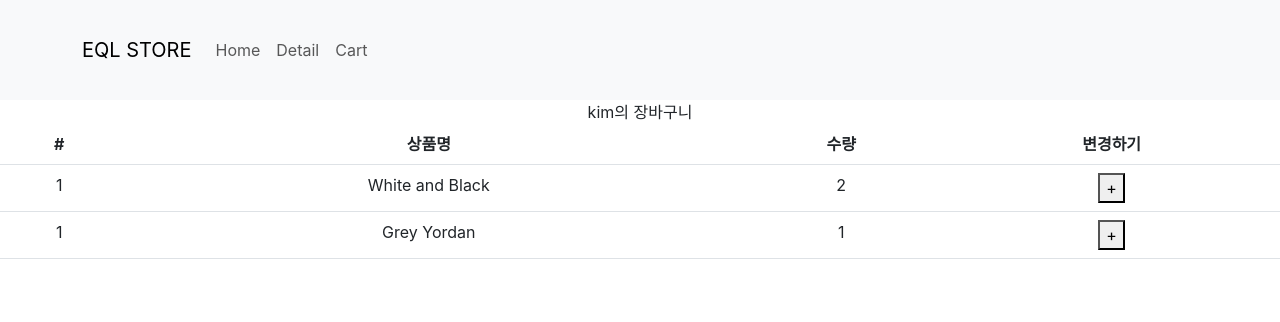
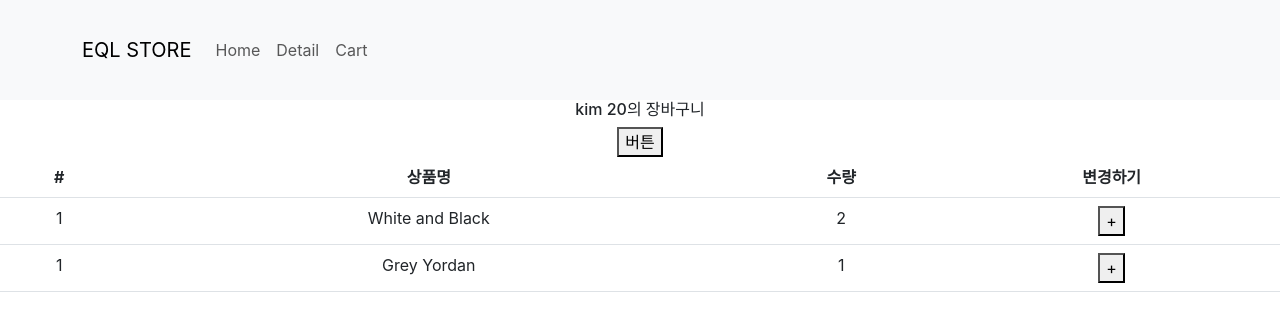
Before and after one commit to heeyonhh/shop, a React (Create React App) app: page /cart in a window 1280 px wide. Shown: the top 322 px of the page. Built offline with nearby package versions, Linux system fonts and the light colour scheme.

Commit message:
dispatch 2

```diff
--- a/src/components/Cart.js
+++ b/src/components/Cart.js
@@ -1,6 +1,6 @@
 import Table from 'react-bootstrap/Table';
 import { useDispatch, useSelector } from 'react-redux';
-import { changeName } from '../store'
+import { changeName, increase } from '../store'
 
 function Cart() {
 
@@ -9,8 +9,10 @@ function Cart() {
 
     return (
         <div>
-
-            {state.user}의 장바구니
+            <h6>{state.user.name} {state.user.age}의 장바구니</h6>
+            <button onClick={()=>{
+                dispatch(increase())
+            }}>버튼</button>
 
             <Table>
                 <thead>
@@ -29,9 +31,11 @@ function Cart() {
                                 <td>{state.cart[i].name}</td>
                                 <td>{state.cart[i].count}</td>
                                 {/* 3. 만든함수 import 후 > 디스패치 스테이트 만들고*/}
-                                <td><button onClick={()=>{
-                                    dispatch(changeName())
-                                }}>+</button></td>
+                                <td>
+                                    <button onClick={()=>{
+                                        dispatch(changeName())
+                                    }}>+</button>
+                                </td>
                             </tr>
                         )
                     }
--- a/src/store.js
+++ b/src/store.js
@@ -1,23 +1,21 @@
 import { configureStore, createSlice } from '@reduxjs/toolkit'
 
-//redux의 state변경하는 법
-//1.reducers 안에 state수정해주는 함수 만들기
 let user = createSlice({
   name : 'user',
-  initialState : 'kim',
+  initialState : { name : 'kim', age : 20 },
   reducers : {
-    changeName(){
-      return 'john'
-    }
-    // 스테이트에 추가로 하고 싶으면
-    // changeName(state){
-    //   return 'john' + state
-    // }
+    changeName(state){
+      // return { name : 'park', age : 20 }
+      state.name = 'park'
+    },
+    increase(state){
+      state.age += 1
+    },
   }
 })
+//array, object의 경우 직접 수정해도 state변경됨 -> 그래서 문자 하나만 필요해도 일부러 {} 안에 담기도함 return없이 수정되서
 
-export let { changeName } = user.actions
-//2. 만든함수 export해야함 (디스트럭쳐링 문법)
+export let { changeName, increase } = user.actions
 
 let cart = createSlice({
   name : 'cart',
@@ -27,7 +25,6 @@ let cart = createSlice({
   ]
 })
 
-//등록
 export default configureStore({
   reducer: {
     user : user.reducer,
```
